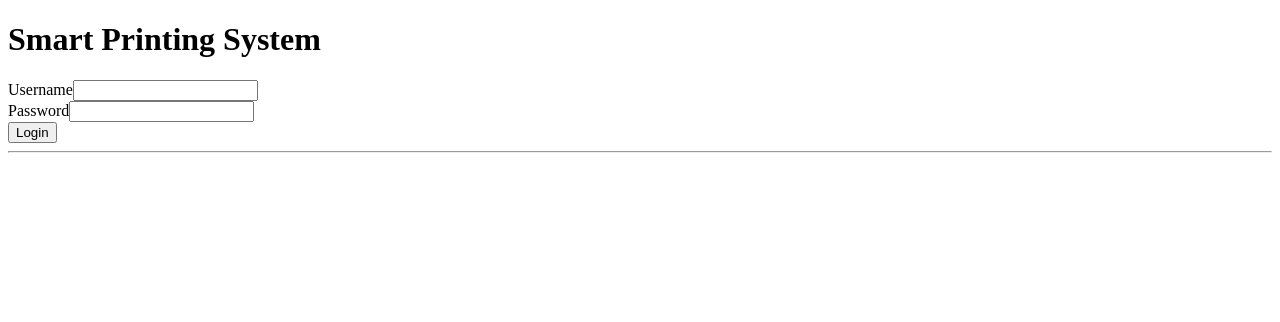
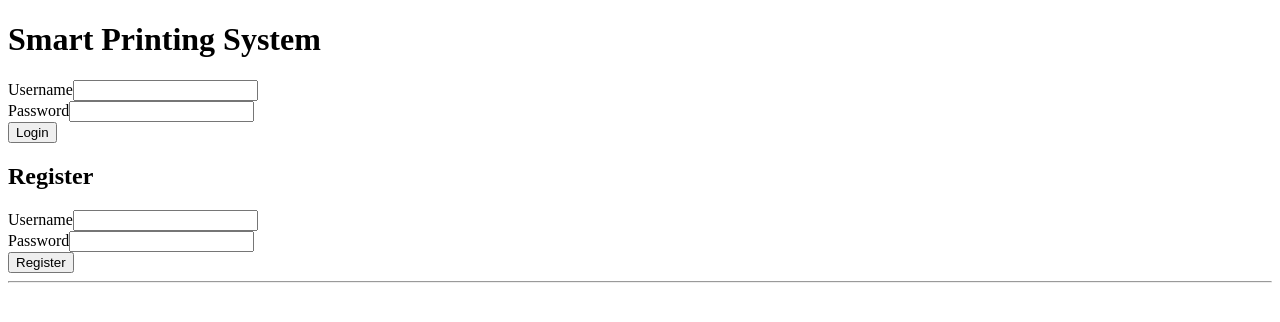
Before and after one commit to Sam26047/Smart-Printing-Project, a React (Vite) app in the folder frontend/vite-project/: page / in a window 1280 px wide. Shown: the top 322 px of the page. Built offline with nearby package versions, Linux system fonts and the light colour scheme.

Commit message:
Add Register new user functionality

```diff
--- a/frontend/vite-project/src/App.jsx
+++ b/frontend/vite-project/src/App.jsx
@@ -4,6 +4,7 @@ import { useState, useEffect } from "react";
 import authService from "./services/authService";
 import adminJobs from "./services/adminJobs";
 import LoginForm from "./components/LoginForm";
+import RegisterForm from "./components/RegisterForm";
 
 function App(){
 
@@ -17,6 +18,15 @@ function App(){
       adminJobs.setToken(parsedUser.token); //.token means value of key token in the object
     }
   }, []);
+
+  const handleRegister = async (credentials) => {
+    try {
+      await authService.register(credentials);
+      alert("Registration successful. Please log in.");
+    } catch (err) {
+      alert(err.response?.data?.error || "Registration failed");
+    }
+  };
 
   const handleLogin = async (credentials) =>{ //add new user,this method given to login form
     try{
@@ -41,8 +51,11 @@ function App(){
   return (
     <div>
       <h1>Smart Printing System</h1>
-      {!user ? (
-        <LoginForm onLogin={handleLogin} />  //return login form if non existing user
+      {!user ? ( //if not existing user give login and register form
+        <>
+          <LoginForm onLogin={handleLogin} />
+          <RegisterForm onRegister={handleRegister} />
+        </>
       ) : (                                  //if existing user give pdf upload form
         <div>
           <p>Welcome {user.username}</p>
--- /dev/null
+++ b/frontend/vite-project/src/components/RegisterForm.jsx
@@ -0,0 +1,38 @@
+import { useState } from "react";
+
+function RegisterForm({ onRegister }) {
+  const [username, setUsername] = useState("");
+  const [password, setPassword] = useState("");
+
+  const handleSubmit = (e) => {
+    e.preventDefault();
+    onRegister({ username, password });
+  };
+
+  return (
+    <form onSubmit={handleSubmit}>
+      <h2>Register</h2>
+
+      <div>
+        Username
+        <input
+          value={username}
+          onChange={(e) => setUsername(e.target.value)}
+        />
+      </div>
+
+      <div>
+        Password
+        <input
+          type="password"
+          value={password}
+          onChange={(e) => setPassword(e.target.value)}
+        />
+      </div>
+
+      <button type="submit">Register</button>
+    </form>
+  );
+}
+
+export default RegisterForm;
--- a/frontend/vite-project/src/services/authService.js
+++ b/frontend/vite-project/src/services/authService.js
@@ -7,4 +7,9 @@ const login = async (credentials)=>{
     return response.data;
 };
 
-export default { login };
+const register = async (credentials) => {
+  const response = await axios.post(`${baseUrl}/register`, credentials);
+  return response.data;
+};
+
+export default { login, register };
```
Also changed, not shown: 1 other file (tests, documents, lock files or other folders).
